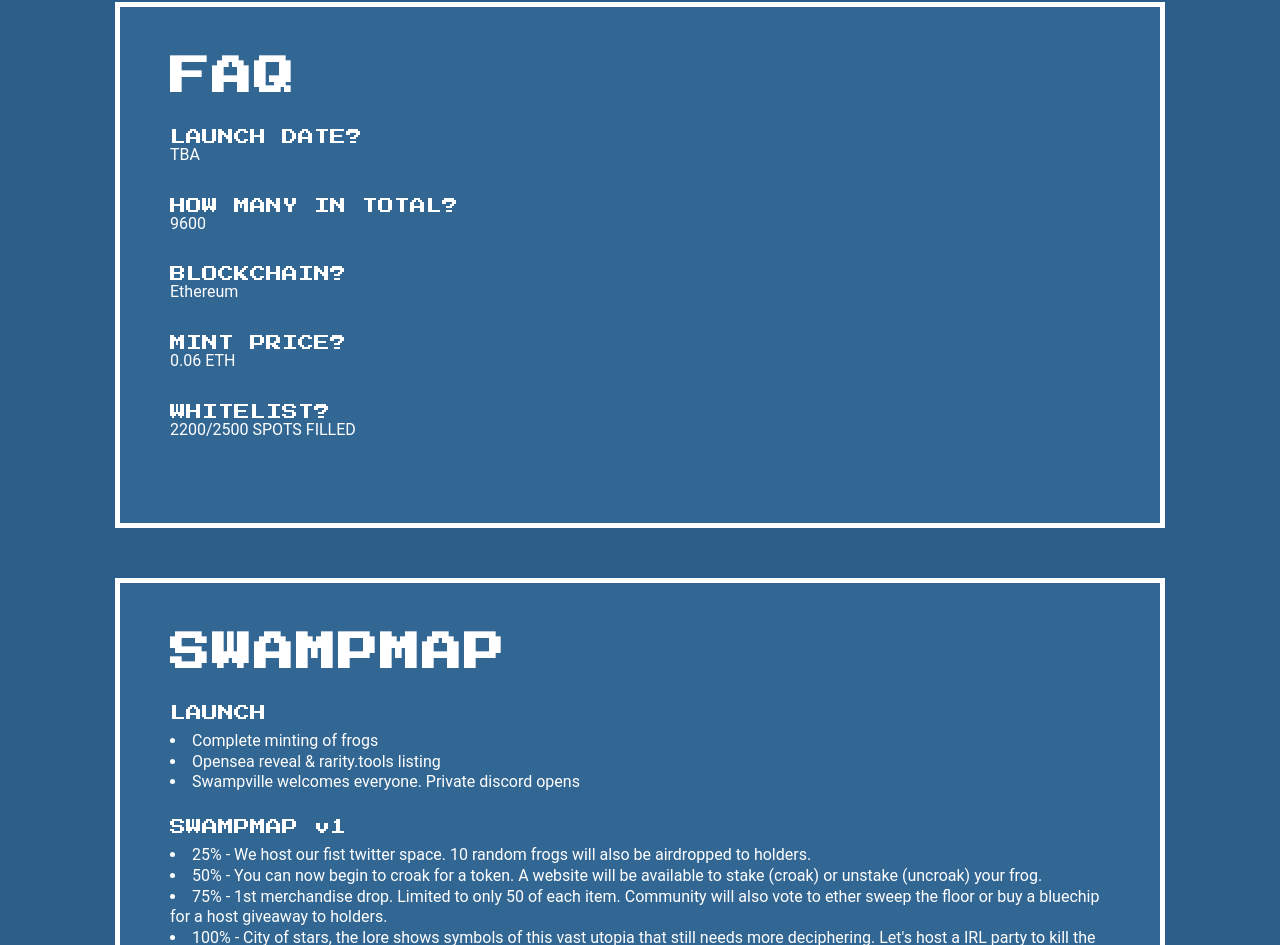
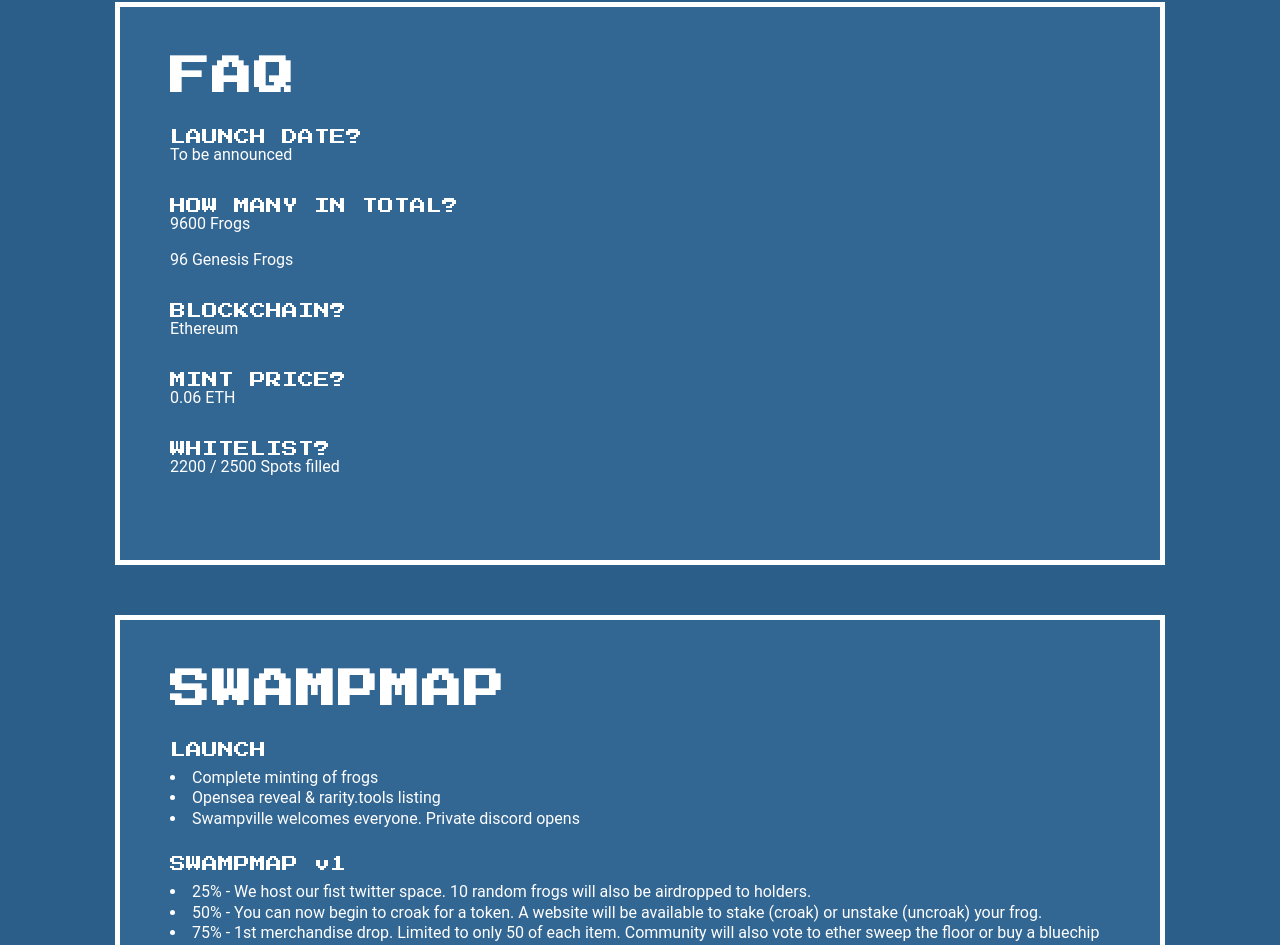
Before and after one commit to Radomski13/test123, a React (Create React App) app: page / in a window 1280 px wide. Shown: the part 3156-4101 px from the top of the page. Built offline with nearby package versions, Linux system fonts and the light colour scheme.

Commit message:
Update Main.js

```diff
--- a/src/components/Main.js
+++ b/src/components/Main.js
@@ -104,24 +104,25 @@ export default function Main() {
         <div className="container border container-pd mb faq">
           <h1>FAQ</h1> <br />
           <br />
-          <span>LAUNCH DATE?</span>
-          <p>TBA</p>
+          <span>LAUNCH DATE?</span> <br />
+          <p>To be announced</p>
           <br />
           <br />
-          <span>HOW MANY IN TOTAL?</span>
-          <p>9600</p>
+          <span>HOW MANY IN TOTAL?</span> <br />
+          <p>9600 Frogs</p><br />
+          <p>96 Genesis Frogs</p>
           <br />
           <br />
-          <span>BLOCKCHAIN?</span>
+          <span>BLOCKCHAIN?</span> <br />
           <p>Ethereum</p>
           <br />
           <br />
-          <span>MINT PRICE?</span>
+          <span>MINT PRICE?</span> <br />
           <p>0.06 ETH</p>
           <br />
           <br />
-          <span>WHITELIST?</span>
-          <p>2200/2500 SPOTS FILLED</p>
+          <span>WHITELIST?</span> <br />
+          <p>2200 / 2500 Spots filled</p>
           <br />
           <br />
         </div>
```
